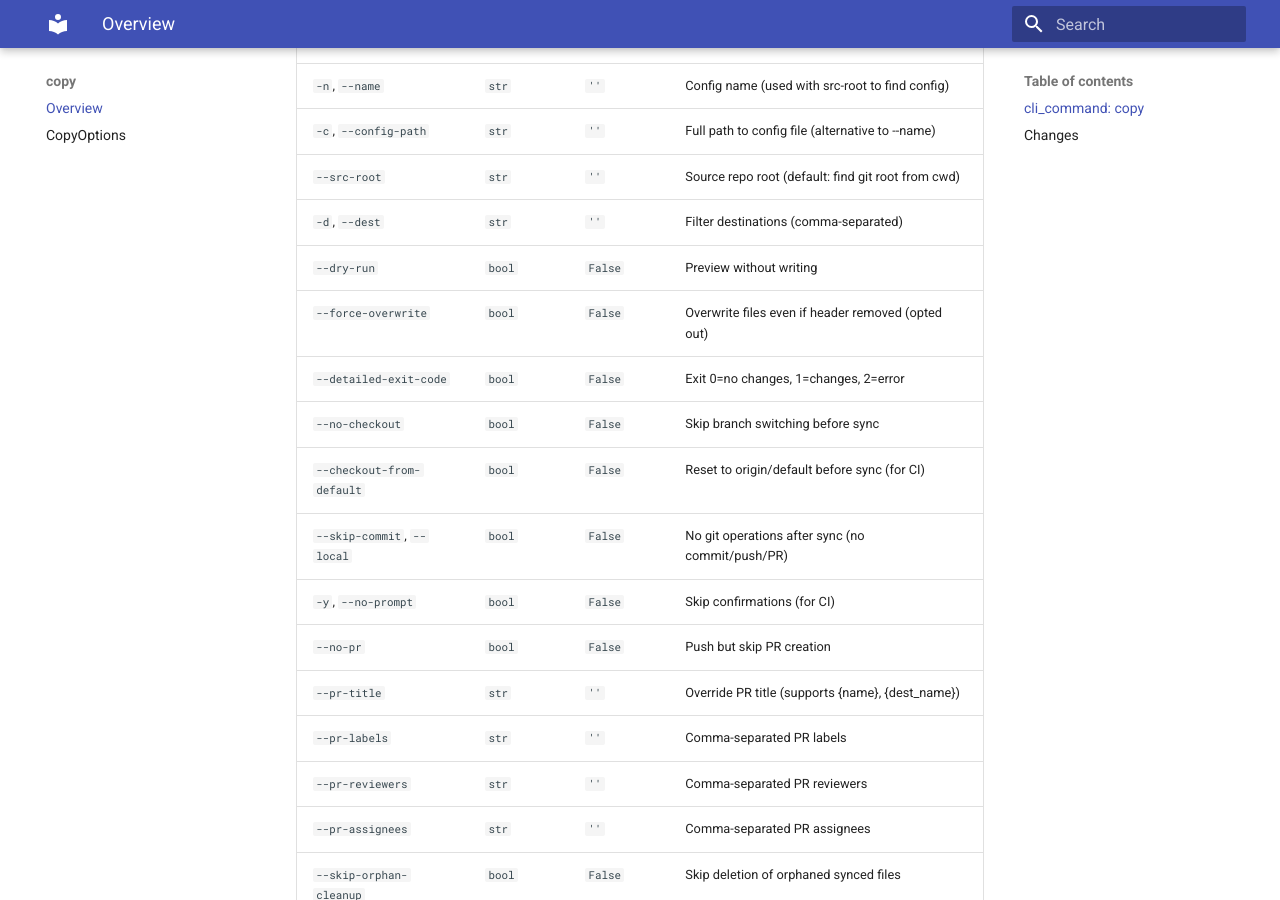
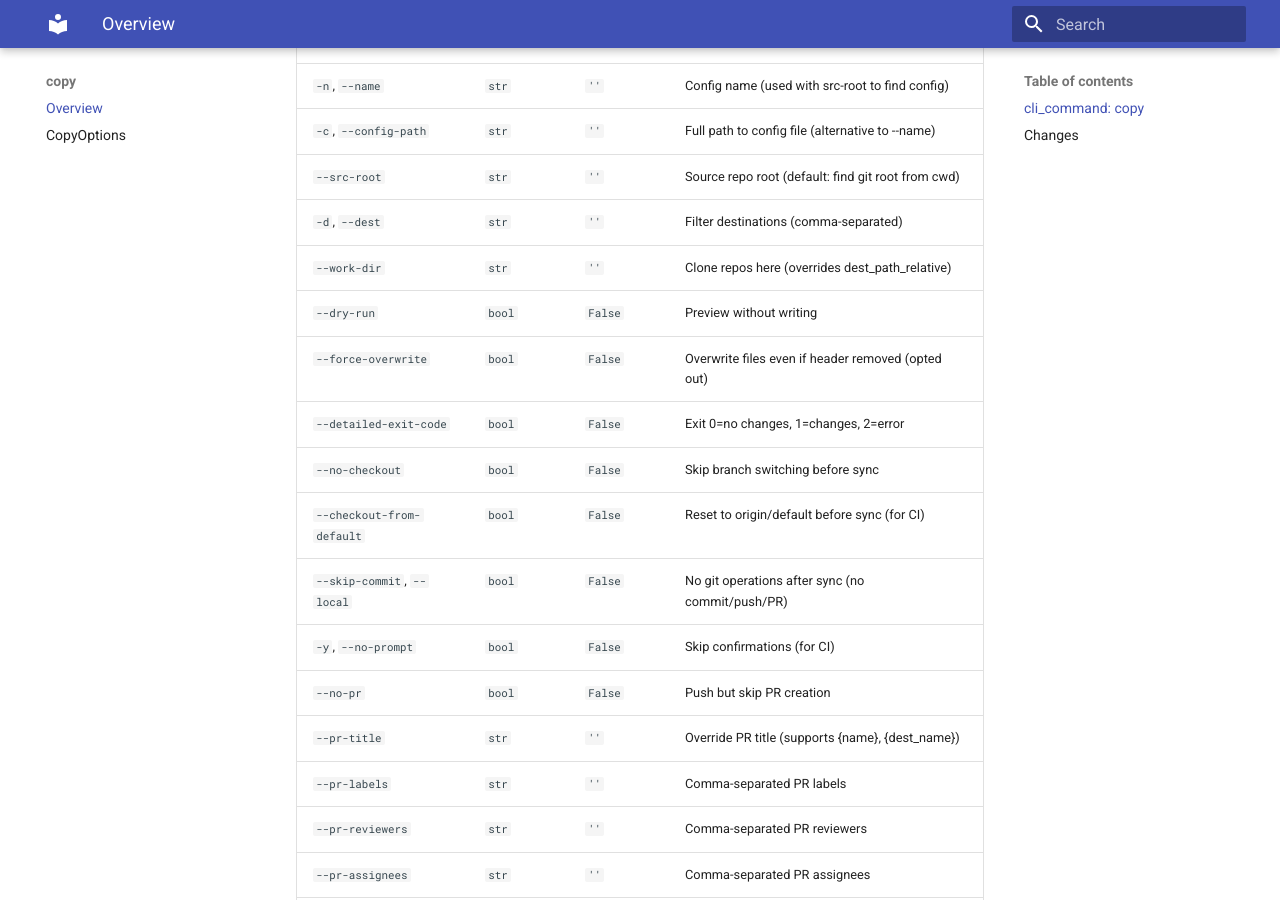
Before and after one commit to EspenAlbert/path-sync, an MkDocs documentation site: the page built from docs/copy/index.md, in a window 1280 px wide and 900 px high, scrolled down 589 px. Built offline with MkDocs 1.6.1 and Material for MkDocs 9.7.7, drawn with Linux system fonts in a browser that asks for light colours.

Commit message:
feat(copy): add 'work_dir' parameter to copy command and update documentation

````diff
--- a/docs/copy/index.md
+++ b/docs/copy/index.md
@@ -13,11 +13,11 @@
 <a id="copy_def"></a>
 
 ### cli_command: `copy`
-- [source](../../path_sync/_internal/cmd_copy.py#L66)
+- [source](../../path_sync/_internal/cmd_copy.py#L68)
 > **Since:** 0.4.1
 
 ```python
-def copy(*, name: str = '', config_path_opt: str = '', src_root_opt: str = '', dest_filter: str = '', dry_run: bool = False, force_overwrite: bool = False, detailed_exit_code: bool = False, no_checkout: bool = False, checkout_from_default: bool = False, skip_commit: bool = False, no_prompt: bool = False, no_pr: bool = False, pr_title: str = '', pr_labels: str = '', pr_reviewers: str = '', pr_assignees: str = '', skip_orphan_cleanup: bool = False, skip_verify: bool = False, no_wait: bool = False, no_auto_merge: bool = False) -> None:
+def copy(*, name: str = '', config_path_opt: str = '', src_root_opt: str = '', dest_filter: str = '', work_dir: str = '', dry_run: bool = False, force_overwrite: bool = False, detailed_exit_code: bool = False, no_checkout: bool = False, checkout_from_default: bool = False, skip_commit: bool = False, no_prompt: bool = False, no_pr: bool = False, pr_title: str = '', pr_labels: str = '', pr_reviewers: str = '', pr_assignees: str = '', skip_orphan_cleanup: bool = False, skip_verify: bool = False, no_wait: bool = False, no_auto_merge: bool = False) -> None:
     ...
 ```
 
@@ -31,6 +31,7 @@
 | `-c`, `--config-path` | `str` | `''` | Full path to config file (alternative to --name) |
 | `--src-root` | `str` | `''` | Source repo root (default: find git root from cwd) |
 | `-d`, `--dest` | `str` | `''` | Filter destinations (comma-separated) |
+| `--work-dir` | `str` | `''` | Clone repos here (overrides dest_path_relative) |
 | `--dry-run` | `bool` | `False` | Preview without writing |
 | `--force-overwrite` | `bool` | `False` | Overwrite files even if header removed (opted out) |
 | `--detailed-exit-code` | `bool` | `False` | Exit 0=no changes, 1=changes, 2=error |
````
Also changed, not shown: docs/copy/copyoptions.md (+3 -1 lines), 1 other file.
